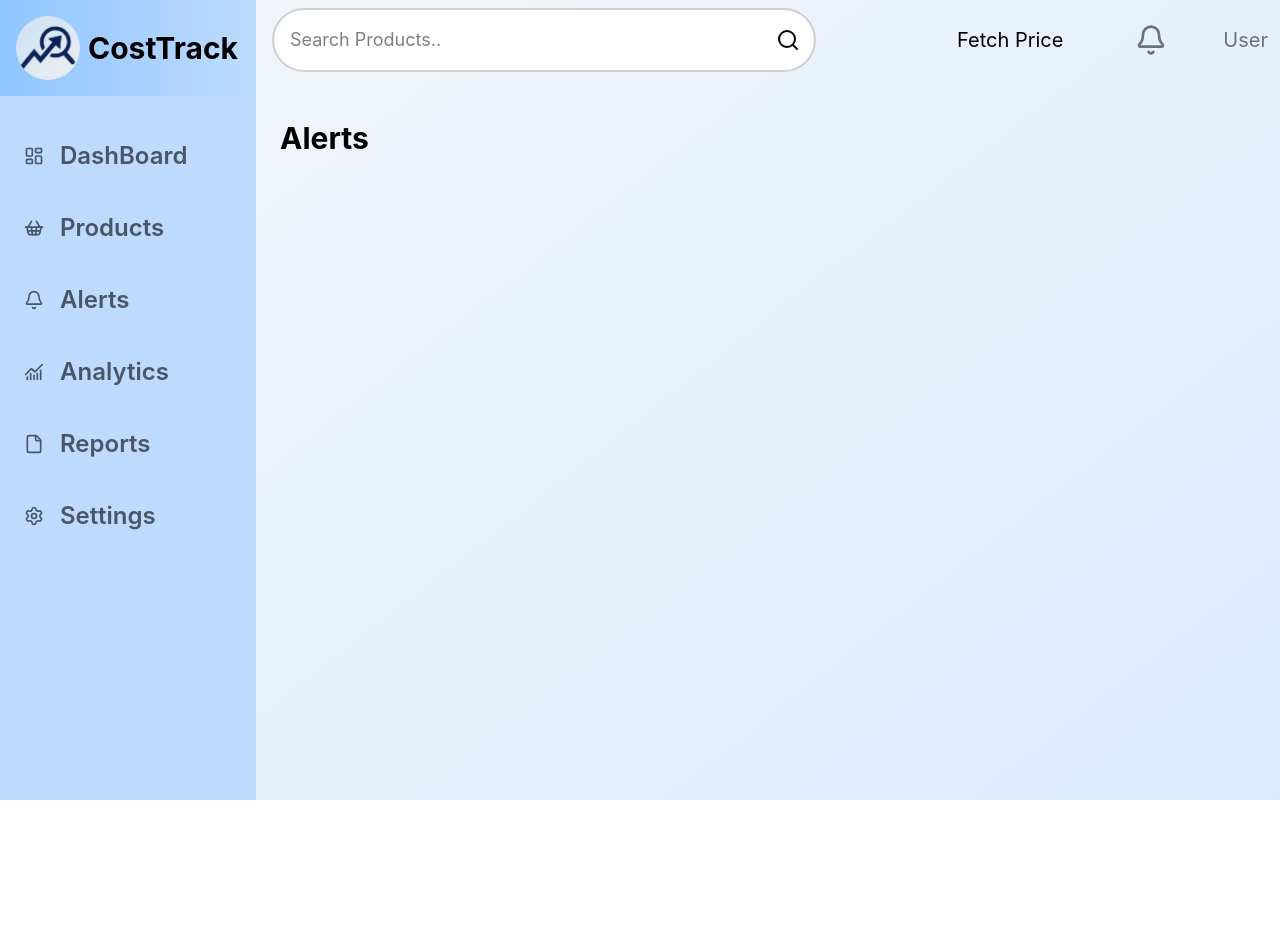
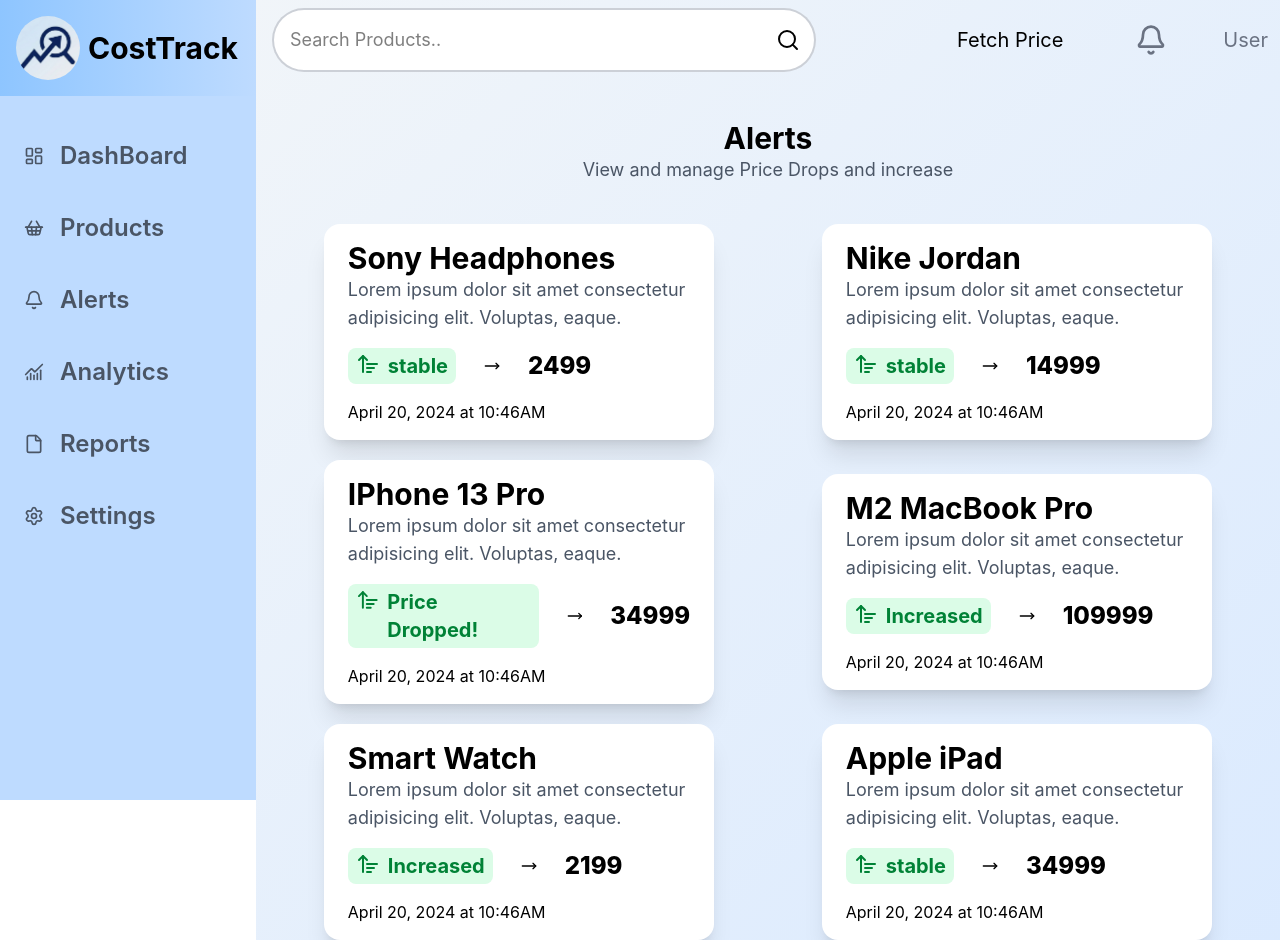
Before and after one commit to Syed-Shariqq/Price-Tracker, a React (Vite) app in the folder price-tracker-frontend/: page /alerts in a window 1280 px wide. Before the commit the page ends 800 px from the top, so only its background shows below. Built offline with nearby package versions, Linux system fonts and the light colour scheme.

Commit message:
Add Alerts Page

```diff
--- a/price-tracker-frontend/index.html
+++ b/price-tracker-frontend/index.html
@@ -2,7 +2,7 @@
 <html lang="en">
   <head>
     <meta charset="UTF-8" />
-    <link rel="icon" type="image/svg+xml" href="/vite.svg" />
+    <link rel="icon" type="image/png" href="/Icon.png" />
     <meta name="viewport" content="width=device-width, initial-scale=1.0" />
     <title>price-tracker</title>
   </head>
--- a/price-tracker-frontend/src/Components/Layout/LeftSidePage.jsx
+++ b/price-tracker-frontend/src/Components/Layout/LeftSidePage.jsx
@@ -22,7 +22,7 @@ const LeftSidePage = ({ setIsSidebarOpen, isSidebarOpen }) => {
               <h1 className='mt-4 md:text-2xl 2xl:text-4xl font-extrabold'> ₹1,24,990 </h1>
               <h1 className='md:text-xl 2xl:text-2xl text-gray-500 font-normal line-through '> ₹1,54,900 </h1>
               <span className="bg-green-100 mb-3 w-24 text-green-600 text-sm px-4 py-2 rounded-full font-medium">19% OFF</span>
-              <p className='md:text-xl leading-10 2xl:w-2/3 text-sm text-gray-400'> 34.46 cm (13.6″) Liquid Retina Display, 16GB Unified Memory, 512GB SSD Storage, Backlit Keyboard, 1080p FaceTime HD Camera, Touch ID- Midnight</p>
+              <p className='md:text-xl leading-7 2xl:w-2/3 text-sm text-gray-400'> 34.46 cm (13.6″) Liquid Retina Display, 16GB Unified Memory, 512GB SSD Storage, Backlit Keyboard, 1080p FaceTime HD Camera, Touch ID- Midnight</p>
               <div className='flex my-5 md:text-xl items-center justify-center gap-5'>
                 <button className='bg-blue-500 md:py-4 md:px-8 text-white px-4 py-2 rounded-xl hover:bg-blue-600 transition-colors active:scale-95 duration-300'>Track Product</button>
                 <button className='bg-gray-200 md:py-4 md:px-8 text-gray-700 px-4 py-2 rounded-xl hover:bg-gray-300 transition-colors active:scale-95 duration-300 ml-2'>Cancel</button>
--- a/price-tracker-frontend/src/Pages/AlertsPage.jsx
+++ b/price-tracker-frontend/src/Pages/AlertsPage.jsx
@@ -1,9 +1,92 @@
+import { ArrowUpWideNarrow, MoveRight } from 'lucide-react'
 import React from 'react'
 
 const AlertsPage = () => {
+
+  const products = [
+    {
+      id: 1,
+      name: 'Sony Headphones',
+      currentPrice: 2999,
+      lowestPrice: 2499,
+      description: 'Lorem ipsum dolor sit amet consectetur adipisicing elit. Voluptas, eaque.',
+      imageUrl: 'https://plus.unsplash.com/premium_photo-1679513691474-73102089c117?q=80&w=1113&auto=format&fit=crop&ixlib=rb-4.1.0&ixid=M3wxMjA3fDB8MHxwaG90by1wYWdlfHx8fGVufDB8fHx8fA%3D%3D',
+      status: 'stable'
+    },
+    {
+      id: 2,
+      name: 'Nike Jordan',
+      description: 'Lorem ipsum dolor sit amet consectetur adipisicing elit. Voluptas, eaque.',
+      currentPrice: 15999,
+      lowestPrice: 14999,
+      imageUrl: 'https://images.unsplash.com/photo-1644426059269-36535c7c00fc?q=80&w=1170&auto=format&fit=crop&ixlib=rb-4.1.0&ixid=M3wxMjA3fDB8MHxwaG90by1wYWdlfHx8fGVufDB8fHx8fA%3D%3D',
+      status: 'stable'
+    },
+    {
+      id: 3,
+      name: 'IPhone 13 Pro',
+      description: 'Lorem ipsum dolor sit amet consectetur adipisicing elit. Voluptas, eaque.',
+      currentPrice: 39999,
+      lowestPrice: 34999,
+      imageUrl: 'https://images.unsplash.com/photo-1652721367098-0ecad4cc0370?q=80&w=764&auto=format&fit=crop&ixlib=rb-4.1.0&ixid=M3wxMjA3fDB8MHxwaG90by1wYWdlfHx8fGVufDB8fHx8fA%3D%3D',
+      status: 'Price Dropped!'
+    },
+    {
+      id: 4,
+      name: 'M2 MacBook Pro',
+      description: 'Lorem ipsum dolor sit amet consectetur adipisicing elit. Voluptas, eaque.',
+      currentPrice: 119999,
+      lowestPrice: 109999,
+      imageUrl: 'https://images.unsplash.com/photo-1611186871348-b1ce696e52c9?q=80&w=1170&auto=format&fit=crop&ixlib=rb-4.1.0&ixid=M3wxMjA3fDB8MHxwaG90by1wYWdlfHx8fGVufDB8fHx8fA%3D%3D',
+      status: 'Increased'
+    },
+    {
+      id: 5,
+      name: 'Smart Watch',
+      description: 'Lorem ipsum dolor sit amet consectetur adipisicing elit. Voluptas, eaque.',
+      currentPrice: 1999,
+      lowestPrice: 2199,
+      imageUrl: 'https://images.unsplash.com/photo-1624096104992-9b4fa3a279dd?q=80&w=702&auto=format&fit=crop&ixlib=rb-4.1.0&ixid=M3wxMjA3fDB8MHxwaG90by1wYWdlfHx8fGVufDB8fHx8fA%3D%3D',
+      status: 'Increased'
+    },
+    {
+      id: 6,
+      name: 'Apple iPad',
+      description: 'Lorem ipsum dolor sit amet consectetur adipisicing elit. Voluptas, eaque.',
+      currentPrice: 39999,
+      lowestPrice: 34999,
+      imageUrl: 'https://images.unsplash.com/photo-1666451907573-41a93d07864b?q=80&w=1170&auto=format&fit=crop&ixlib=rb-4.1.0&ixid=M3wxMjA3fDB8MHxwaG90by1wYWdlfHx8fGVufDB8fHx8fA%3D%3D',
+      status: 'stable'
+    }
+  ]
+
   return (
-    <div className='w-full'>
-      <h1 className='text-3xl font-bold'>Alerts</h1>
+    <div className='w-full flex flex-col gap-10'>
+      <div className='flex items-center justify-center flex-col'>
+        <h1 className='text-3xl font-bold'>Alerts</h1>
+        <h2 className='text-lg text-gray-600'>View and manage Price Drops and increase</h2>
+      </div>
+      <div className='flex scrollbar md:max-h-screen overflow-y-auto flex-wrap md:flex-row flex-col items-center justify-start gap-5'>
+        {products.map((product) => (
+          <div key={product.id} className='w-full lg:w-2/5 2xl:w-full hover:-translate-y-1 hover:shadow-2xl transition-all duration-300 md:max-w-xl shadow-xl bg-white rounded-2xl p-4 mx-auto px-6 flex flex-col gap-4'>
+          <div>
+            <h1 className='lg:text-3xl text-2xl font-bold'>{product.name}</h1>
+            <h2 className='text-md lg:text-lg text-gray-600 '>{product.description}</h2>
+          </div>
+          <div className='flex items-center justify-start gap-7'>
+            <div className='flex gap-2 bg-green-100 text-green-700 font-bold px-2 py-1 rounded-lg'>
+              <ArrowUpWideNarrow />
+              <h1 className='lg:text-xl text-sm'>{product.status}</h1>
+            </div>
+            <MoveRight className='w-4 h-4'/>
+            <h1 className='lg:text-2xl font-extrabold text-md'>{product.lowestPrice}</h1>
+          </div>
+          <div>
+            <p>April 20, 2024 at 10:46AM</p>
+          </div>
+        </div>
+        ))}
+      </div>
     </div>
   )
 }
--- a/price-tracker-frontend/src/Pages/ReportsPage.jsx
+++ b/price-tracker-frontend/src/Pages/ReportsPage.jsx
@@ -4,6 +4,7 @@ const ReportsPage = () => {
   return (
     <div className='w-full'>
       <h1 className='text-3xl font-bold'>Reports</h1>
+
     </div>
   )
 }
```
Also changed, not shown: price-tracker-frontend/public/Icon.png (added).
